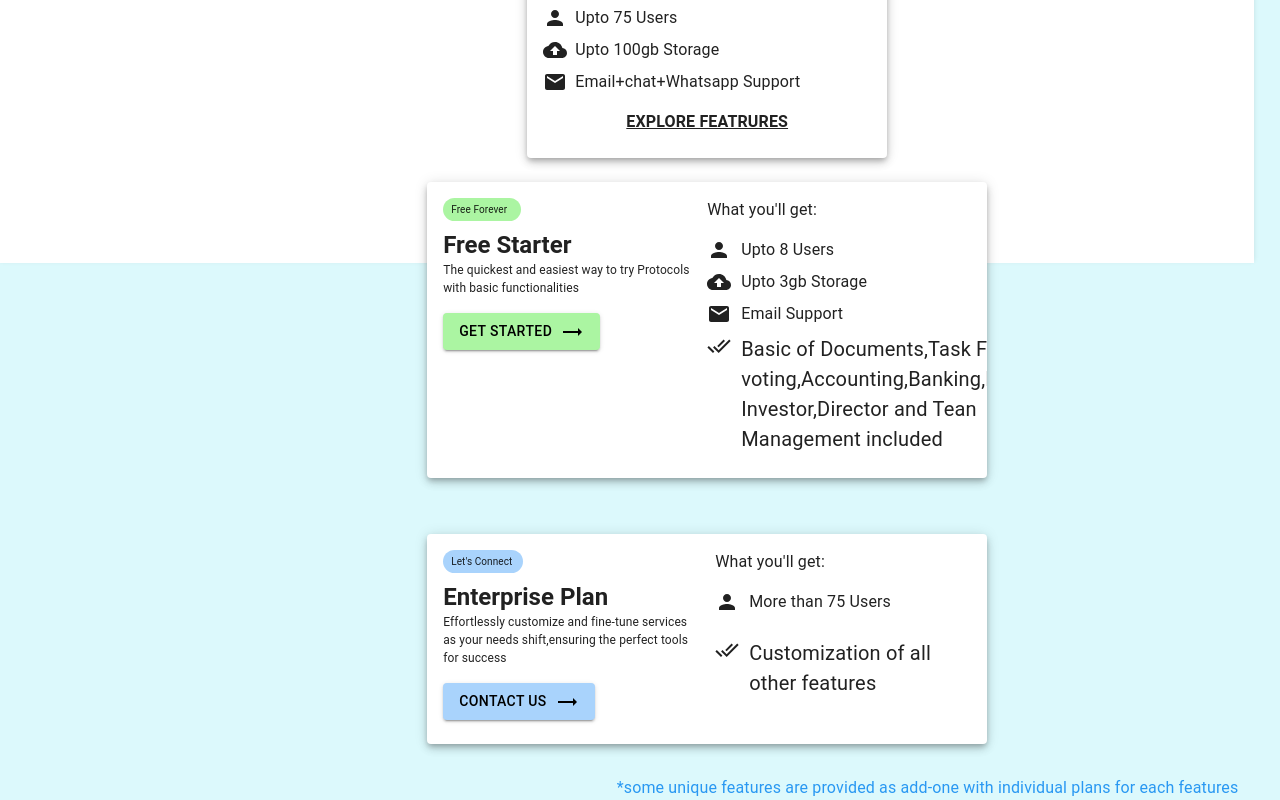
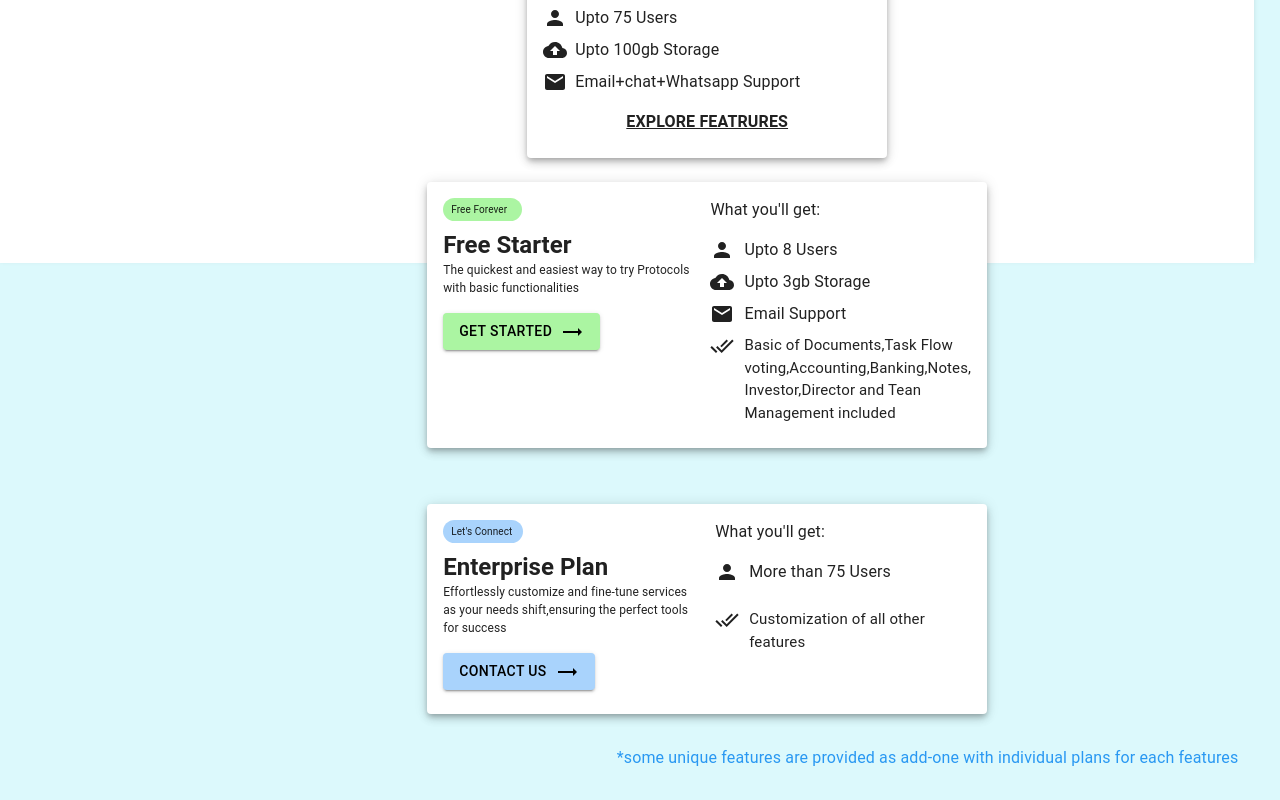
Before and after one commit to Abrar-Aboobacker/Price-listing-UI-React, a React (Create React App) app: page / in a window 1280 px wide. Shown: the part 892-1692 px from the top of the page. After the commit the page ends 1662 px from the top, so only its background shows below. Built offline with nearby package versions, Linux system fonts and the light colour scheme.

Commit message:
planCard2 font size changed

```diff
--- a/src/components/Body/PlanCard2.jsx
+++ b/src/components/Body/PlanCard2.jsx
@@ -73,7 +73,7 @@ const PlanCard2 = ({
                 sx={{
                   display: "flex",
                   alignItems: "start",
-                  fontSize: { xs: 9, sm: 20 },
+                  fontSize: { xs: 9, sm: 15 },
                 }}
               >
                 {tick}
```
